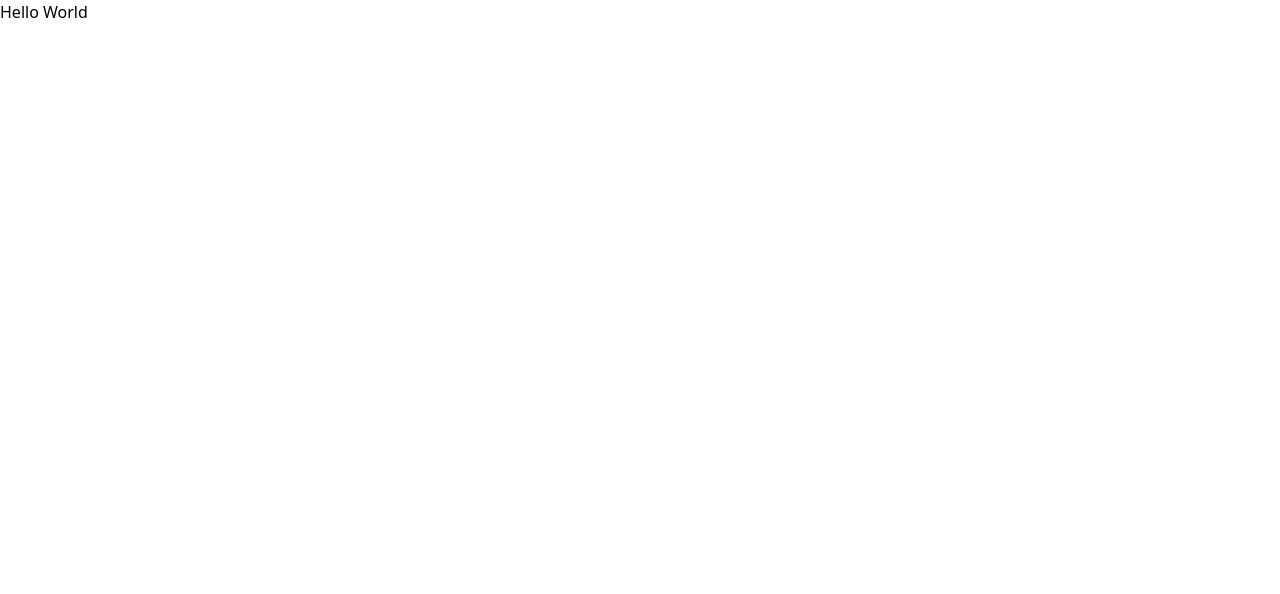
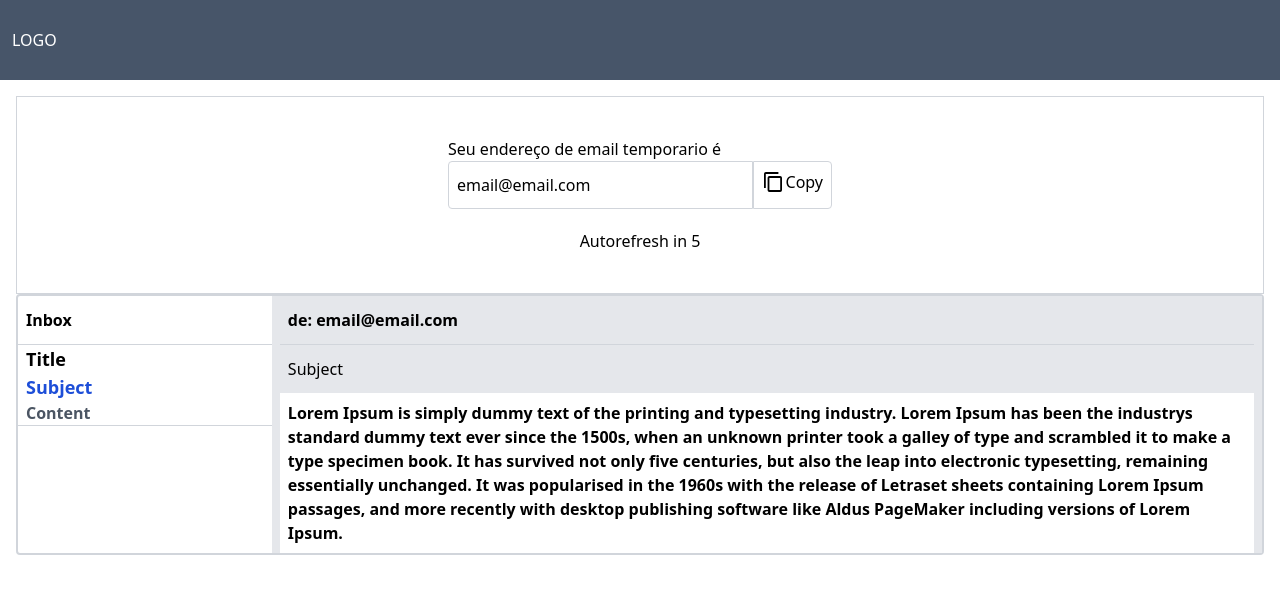
Before and after one commit to matheusdsilva01/DropMail, a React (Create React App) app: page / in a window 1280 px wide. Shown: the top 594 px of the page. Built offline with nearby package versions, Linux system fonts and the light colour scheme; no server answers.

Commit message:
feat: layout inbox

```diff
--- a/package.json
+++ b/package.json
@@ -3,6 +3,7 @@
   "version": "0.1.0",
   "private": true,
   "dependencies": {
+    "@apollo/client": "^3.7.7",
     "@testing-library/jest-dom": "^5.16.5",
     "@testing-library/react": "^13.4.0",
     "@testing-library/user-event": "^13.5.0",
@@ -11,6 +12,7 @@
     "@types/react": "^18.0.28",
     "@types/react-dom": "^18.0.10",
     "axios": "^1.3.3",
+    "graphql": "^16.6.0",
     "react": "^18.2.0",
     "react-dom": "^18.2.0",
     "react-scripts": "5.0.1",
--- a/src/App.tsx
+++ b/src/App.tsx
@@ -1,5 +1,19 @@
+import { ApolloClient, ApolloProvider, InMemoryCache } from "@apollo/client";
+import HomeLayout from "layouts/Home.layout";
+
 function App() {
-  return <div>Hello World</div>;
+  const urlAPI = process.env.REACT_APP_URL_API;
+
+  const client = new ApolloClient({
+    uri: urlAPI,
+    cache: new InMemoryCache()
+  });
+
+  return (
+    <ApolloProvider client={client}>
+      <HomeLayout />
+    </ApolloProvider>
+  );
 }
 
 export default App;
--- /dev/null
+++ b/src/components/Inbox.tsx
@@ -0,0 +1,85 @@
+import { gql, useLazyQuery, useMutation } from "@apollo/client";
+import { useLocalStorage } from "hooks/useLocalStorage";
+
+const GENERATE_SESSION = gql`
+  mutation {
+    introduceSession {
+      id
+      expiresAt
+      addresses {
+        address
+      }
+    }
+  }
+`;
+
+const GET_EMAILS = gql`
+  query Email($sessionid: ID!) {
+    session(id: $sessionid) {
+      mails {
+        rawSize
+        fromAddr
+        toAddr
+        downloadUrl
+        text
+        headerSubject
+      }
+    }
+  }
+`;
+
+const Inbox = () => {
+  const [session, setSession] = useLocalStorage<any>("session", {});
+  const [generateSession, { data: emailreq }] = useMutation(GENERATE_SESSION);
+  const id = session.id;
+  const [getEmails, { data, loading, error }] = useLazyQuery(GET_EMAILS, {
+    variables: { sessionid: id }
+  });
+
+  const generateEmail = async () => {
+    generateSession().then(({ data }) => {
+      let { id, expiresAt, addresses } = data.introduceSession;
+      let address = addresses[0].address;
+      let formattedSession = {
+        id,
+        expiresAt,
+        address
+      };
+      setSession(formattedSession);
+    });
+  };
+
+  return (
+    <div className="w-full h-full rounded border-2 border-gray-300 flex">
+      <section className="w-80">
+        <ul>
+          <li className="p-2 py-3 font-semibold">Inbox</li>
+          <li className="flex flex-col font-bold text-lg px-2 border-y border-gray-300">
+            <span className="text-black">Title</span>
+            <span className="text-lg text-blue-700">Subject</span>
+            <span className="text-gray-600 text-base">Content</span>
+          </li>
+        </ul>
+      </section>
+      <section className="w-full px-2 bg-gray-200">
+        <h2 className="p-2 py-3 font-semibold border-b border-gray-300">
+          de: email@email.com
+        </h2>
+        <h1 className="px-2 py-3">Subject</h1>
+        <div className="bg-white p-2 whitespace-pre-line font-semibold">
+          Lorem Ipsum is simply dummy text of the printing and typesetting
+          industry. Lorem Ipsum has been the industrys standard dummy text ever
+          since the 1500s, when an unknown printer took a galley of type and
+          scrambled it to make a type specimen book. It has survived not only
+          five centuries, but also the leap into electronic typesetting,
+          remaining essentially unchanged. It was popularised in the 1960s with
+          the release of Letraset sheets containing Lorem Ipsum passages, and
+          more recently with desktop publishing software like Aldus PageMaker
+          including versions of Lorem Ipsum.
+        </div>
+      </section>
+    </div>
+  );
+};
+
+export default Inbox;
--- /dev/null
+++ b/src/components/header.tsx
@@ -0,0 +1,9 @@
+const Header = () => {
+  return (
+    <header className="w-full bg-slate-600 px-3 py-7">
+      <h1 className="font text-white">LOGO</h1>
+    </header>
+  );
+};
+
+export default Header;
--- /dev/null
+++ b/src/hooks/useLocalStorage.ts
@@ -0,0 +1,29 @@
+import { useState } from "react";
+
+export function useLocalStorage<T>(key: string, initialValue: T) {
+  const [storedValue, setStoredValue] = useState<T>(() => {
+    if (typeof window === "undefined") {
+      return initialValue;
+    }
+    try {
+      const item = window.localStorage.getItem(key);
+      return item ? JSON.parse(item) : initialValue;
+    } catch (error) {
+      console.log(error);
+      return initialValue;
+    }
+  });
+  const setValue = (value: T | ((val: T) => T)) => {
+    try {
+      const valueToStore =
+        value instanceof Function ? value(storedValue) : value;
+      setStoredValue(valueToStore);
+      if (typeof window !== "undefined") {
+        window.localStorage.setItem(key, JSON.stringify(valueToStore));
+      }
+    } catch (error) {
+      console.log(error);
+    }
+  };
+  return [storedValue, setValue] as const;
+}
--- /dev/null
+++ b/src/layouts/Home.layout.tsx
@@ -0,0 +1,34 @@
+import Header from "components/header";
+import Inbox from "components/Inbox";
+
+const HomeLayout = () => {
+  return (
+    <div>
+      <Header />
+      <div className="p-4">
+        <section className="border border-gray-300 py-10 flex">
+          <div className="my-0 mx-auto w-96">
+            <span>Seu endereço de email temporario é</span>
+            <div className="w-full flex">
+              <input
+                className="w-full rounded-l bg-white border border-gray-300 p-2"
+                type="text"
+                disabled
+                value="email@email.com"
+              />
+              <button className="flex border p-2 rounded-r border-gray-300 before:content-copy before:align-middle">
+                Copy
+              </button>
+            </div>
+            <h3 className="text-center mt-5">
+              Autorefresh in <span className="rounded-full">5</span>
+            </h3>
+          </div>
+        </section>
+        <Inbox />
+      </div>
+    </div>
+  );
+};
+
+export default HomeLayout;
--- a/tailwind.config.js
+++ b/tailwind.config.js
@@ -4,7 +4,11 @@ module.exports = {
     "./src/**/*.{js,jsx,ts,tsx}",
   ],
   theme: {
-    extend: {},
+    extend: {
+      content: {
+        'copy': 'url("assets/copy-icon.svg")',
+      },
+    },
   },
   plugins: [],
 }
```
Also changed, not shown: src/assets/copy-icon.svg (added), 1 other file (tests, documents, lock files or other folders).
